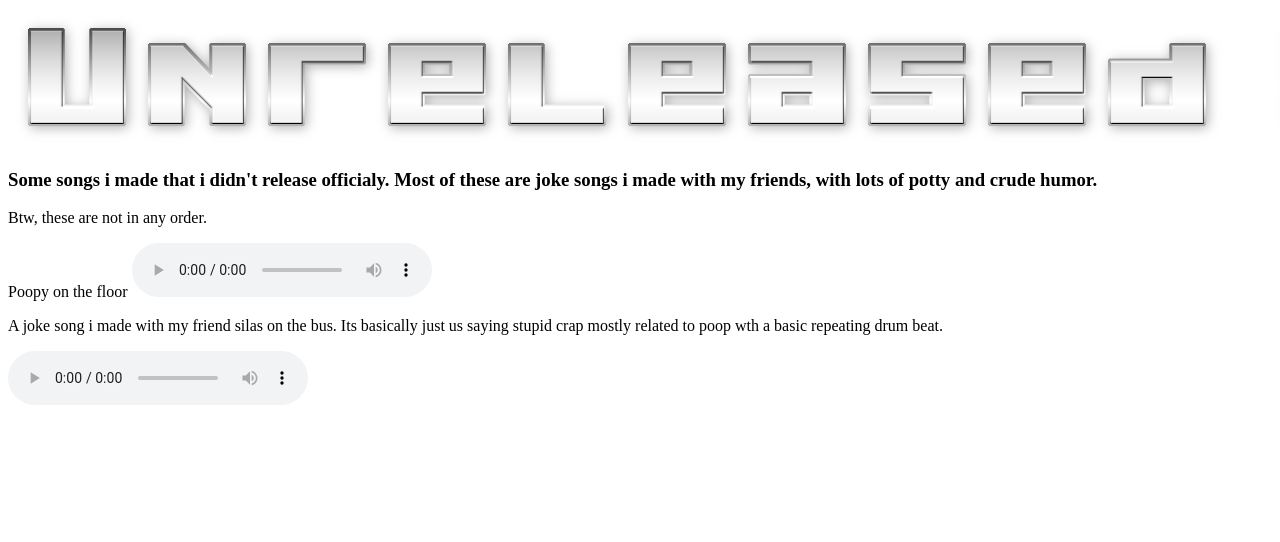
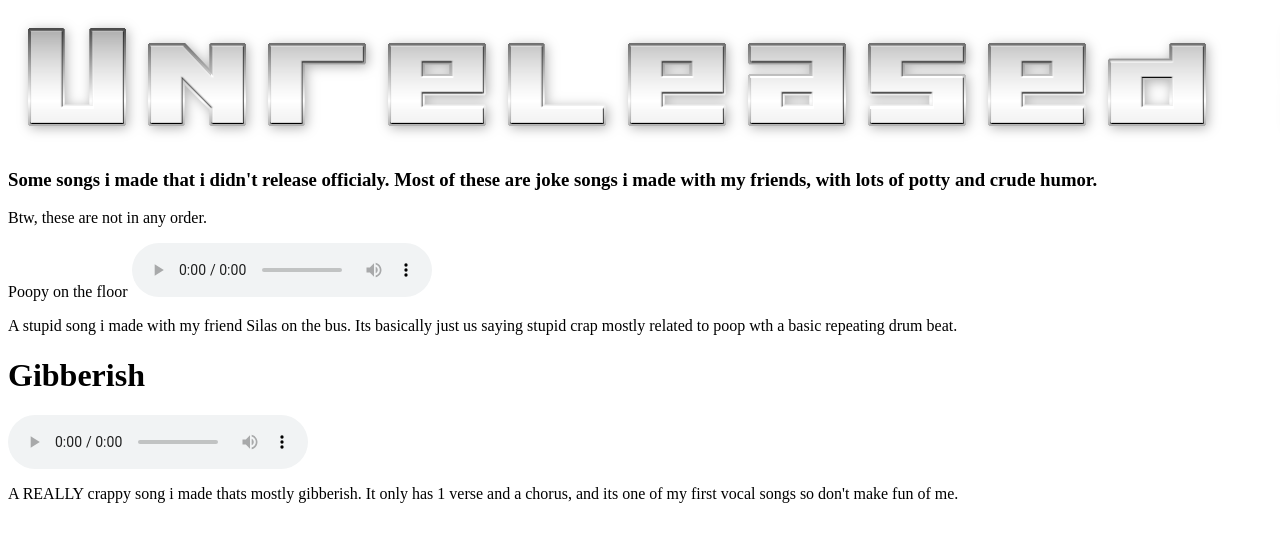
Before and after one commit to loseday1/Aadens-Art, a plain HTML site: page UnreleasedSongs.html in a window 1280 px wide. Shown: the top 542 px of the page. Drawn offline with Linux system fonts and the light colour scheme.

Commit message:
Update UnreleasedSongs.html

```diff
--- a/UnreleasedSongs.html
+++ b/UnreleasedSongs.html
@@ -1,3 +1,6 @@
+<html>
+<body>
+
 <img src="cooltext488102644865244.png">
 
 <h3>Some songs i made that i didn't release officialy. Most of these are joke songs i made with my friends,
@@ -9,8 +12,15 @@
 <audio controls>
   <source src="Zunday-poopy-on-the-floor-2025-08-05-11_37.mp3" type="audio/mpeg">
 </audio>
-<p>A joke song i made with my friend silas on the bus. Its basically just us saying stupid crap mostly related to poop wth a basic
+<p>A stupid song i made with my friend Silas on the bus. Its basically just us saying stupid crap mostly related to poop wth a basic
 repeating drum beat.</p>
+
+<h1>Gibberish</h1>
 <audio controls>
-  <source src="" type="audio/mpeg">
+  <source src="Zunday-gibberish-2025-08-05-11_40.mp3" type="audio/mpeg">
 </audio>
+<p>A REALLY crappy song i made thats mostly gibberish. It only has 1 verse and a chorus, and its one of my first vocal
+songs so don't make fun of me.</p>
+
+</body>
+</html>
```
